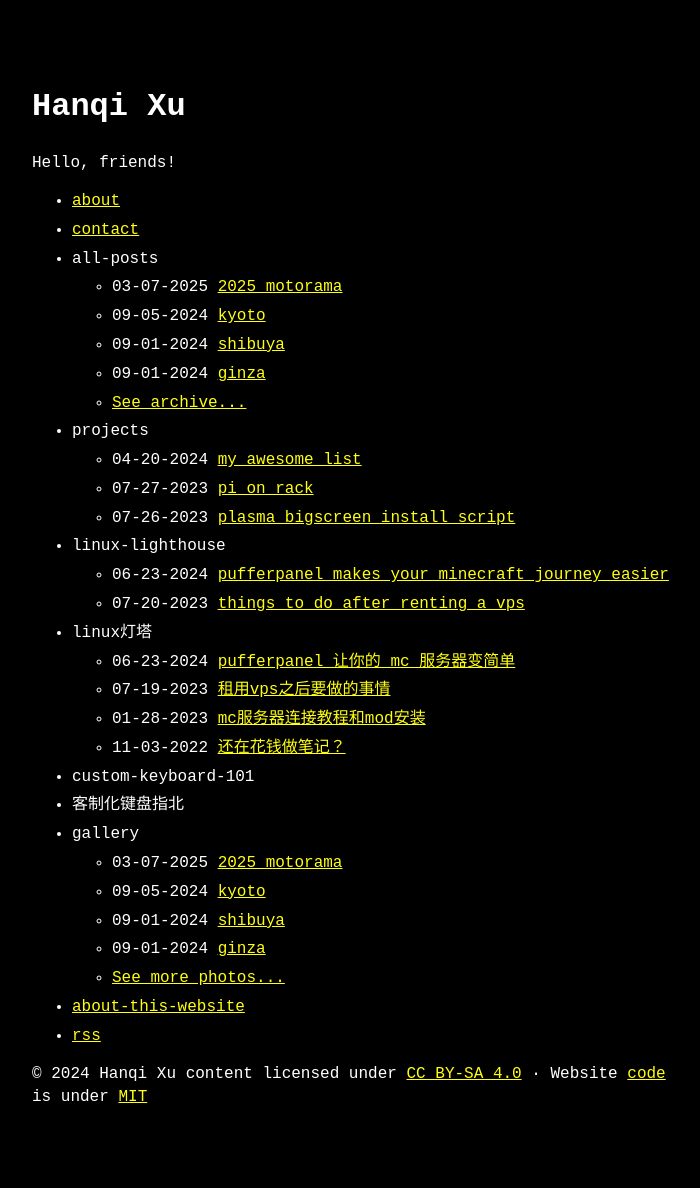
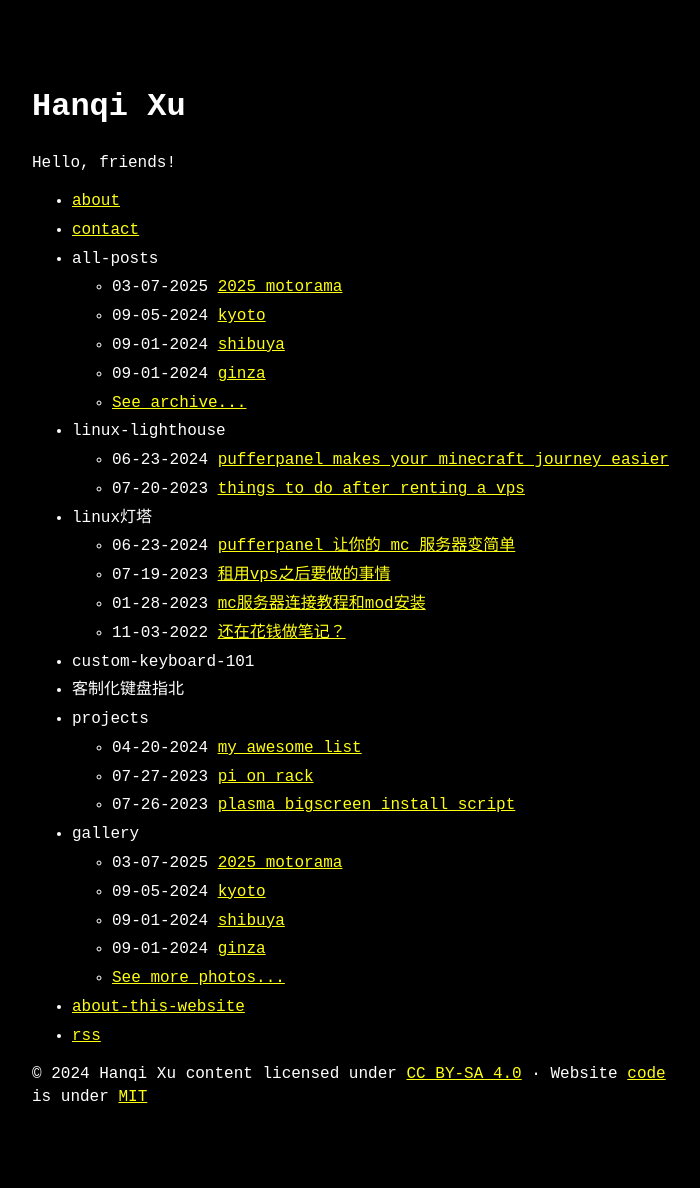
Before and after one commit to colgrave34/colgrave34.github.io, a Jekyll site: the page built from index.md, in a window 1280 px wide. Shown: the whole page, without its empty margins (288-988 px from the left). Built offline with Jekyll 4.4.1, drawn with Linux system fonts in a browser that asks for light colours; part of the change alters nothing that is shown.

```diff
--- a/_data/menu.yaml
+++ b/_data/menu.yaml
@@ -14,14 +14,6 @@ entries:
       show_more: true
       show_more_text: See archive...
       show_more_url: archive.html
-
-  - title: projects
-    post_list:
-      category: projects
-      limit: 4
-      show_more: true
-      show_more_text: See more projects...
-      show_more_url: projects.html
 
   - title: linux-lighthouse
     post_list:
@@ -55,6 +47,14 @@ entries:
       show_more_text: Learn more about keebs...
       show_more_url: 客制化键盘指北.html
 
+  - title: projects
+    post_list:
+      category: projects
+      limit: 4
+      show_more: true
+      show_more_text: See more projects...
+      show_more_url: projects.html
+
   - title: gallery
     post_list:
       category: gallery
```
